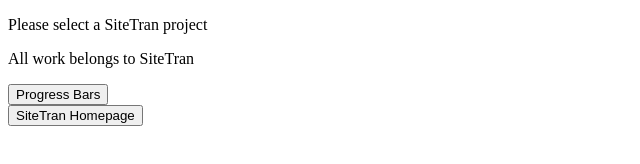
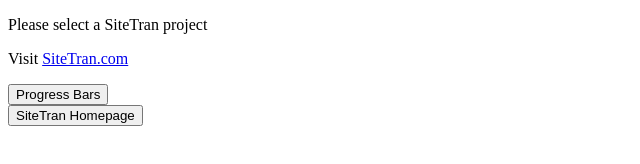
Before and after one commit to cadagong/UI-Related-Projects, a plain HTML site: page SiteTranWork/index.html in a window 1280 px wide. Shown: the whole page, without its empty margins (0-640 px from the left). Drawn offline with Linux system fonts and the light colour scheme.

Commit message:
Initial commit

```diff
--- a/SiteTranWork/index.html
+++ b/SiteTranWork/index.html
@@ -8,7 +8,7 @@
   </head>
   <body>
     <p>Please select a SiteTran project</p>
-    <p>All work belongs to SiteTran</p>
+    <p>Visit <a href="https://www.sitetran.com/">SiteTran.com</a></p>
 
     <form method="get" action="/SiteTranWork/Progress Bar/index.html">
       <button type="submit">Progress Bars</button>
```
